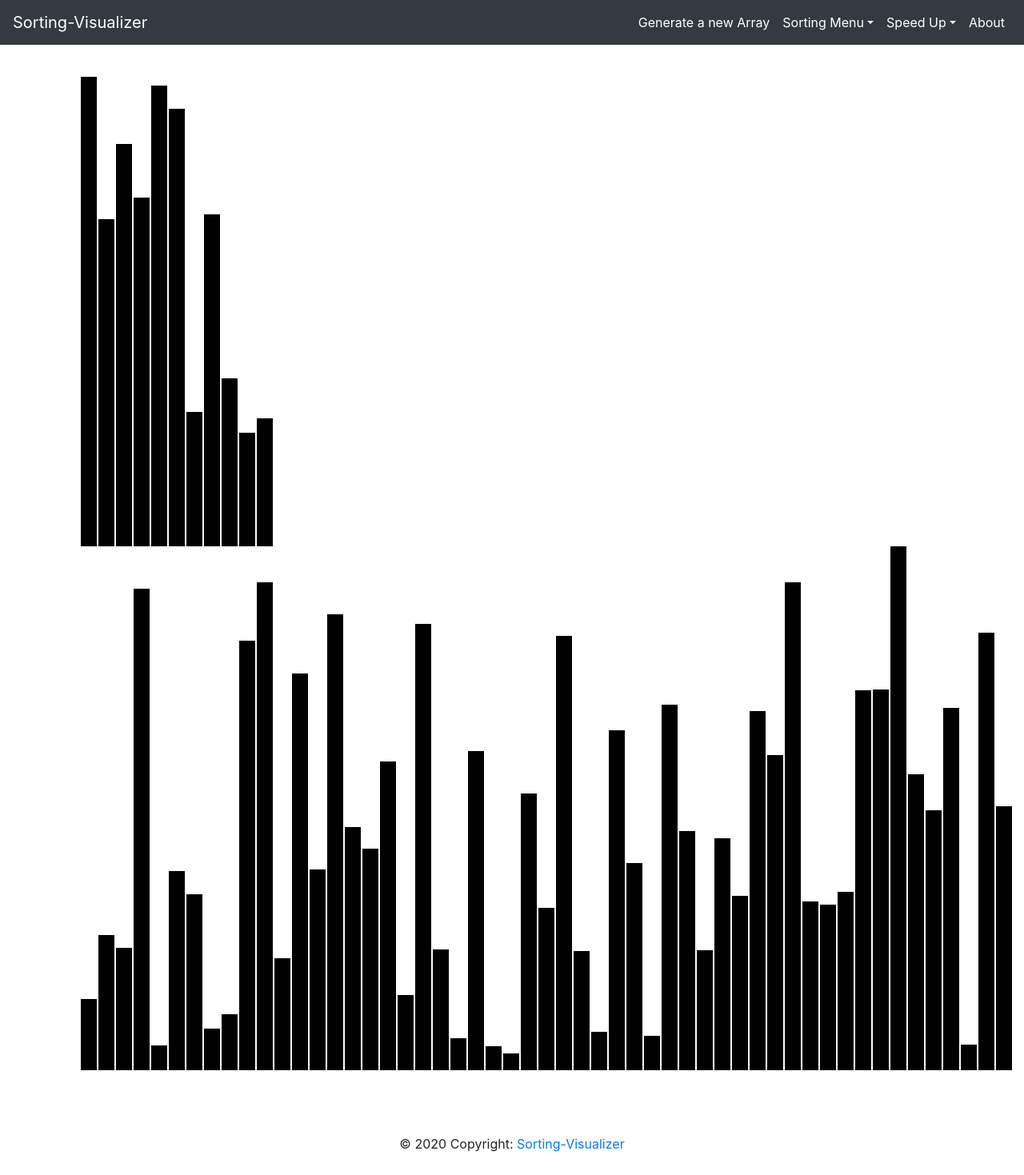
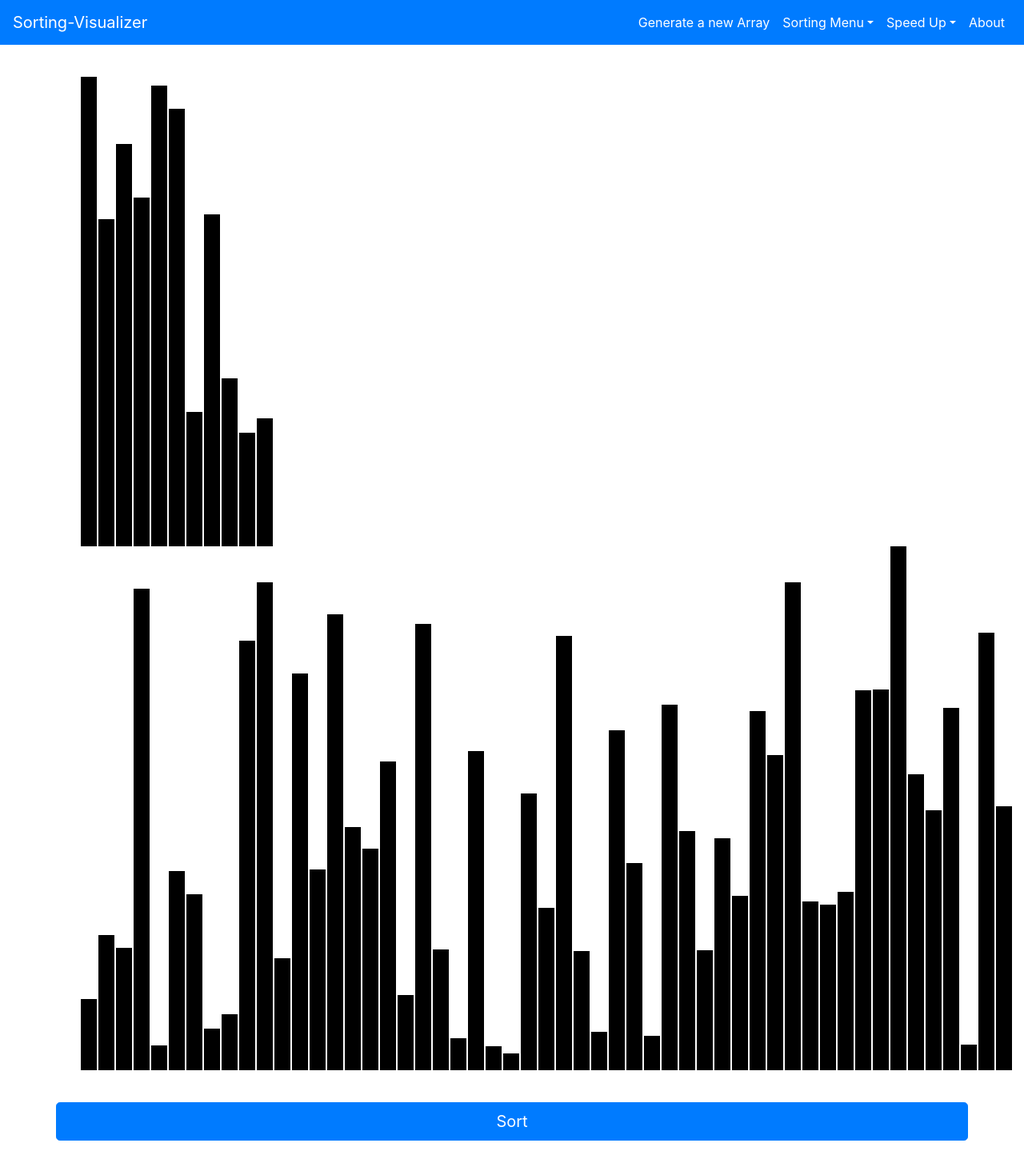
Before and after one commit to sarabjeet1313/Live-Sortings, a React (Create React App) app: page / in a window 1280 px wide. Shown: the top 1469 px of the page at 80% size. Built offline with nearby package versions, Linux system fonts and the light colour scheme.

Commit message:
Managing speed apis

```diff
--- a/src/Nav_Footer/Footer.jsx
+++ b/src/Nav_Footer/Footer.jsx
@@ -4,12 +4,14 @@ class Footer extends Component {
   state = {};
   render() {
     return (
+      <>
         <footer class="page-footer font-small unique-color-dark pt-4">
           <div class="footer-copyright text-center py-3">
             © 2020 Copyright:
             <a href="/"> Sorting-Visualizer</a>
           </div>
         </footer>
+      </>
     );
   }
 }
--- a/src/sort-visuals/modal.jsx
+++ b/src/sort-visuals/modal.jsx
@@ -17,7 +17,6 @@ class AboutModal extends Component {
             </Modal.Title>
           </Modal.Header>
           <Modal.Body>
-            <h4>Centered Modal</h4>
             <p>
               A bar chart based Visualizer that can visualize the sorting
               algorithms for you. It has the capability to visualize the
--- a/src/sort-visuals/sort-visualizer.jsx
+++ b/src/sort-visuals/sort-visualizer.jsx
@@ -7,7 +7,7 @@ import {
 } from "../sortingAlgorithms/sortingAlgorithms.js";
 import AboutModal from "./modal";
 import Footer from "../Nav_Footer/Footer";
-import { Navbar, Nav, NavDropdown } from "react-bootstrap";
+import { Navbar, Nav, NavDropdown, Button } from "react-bootstrap";
 
 const NUMBER_BARS = 64;
 const PRIMARY_COLOR = "black";
@@ -25,6 +25,7 @@ export default class SortingVisualizer extends Component {
       array: [],
       ANIMATION_SPEED_IN_MS: 75,
       show: false,
+      animation: "",
     };
   }
 
@@ -59,8 +60,16 @@ export default class SortingVisualizer extends Component {
     this.setState({ array });
   }
 
+  prepareMergeSort() {
+    const array = [...this.state.array];
+    this.setState({
+      animations: getMergeSortAnimations(array),
+      sort: "merge",
+    });
+  }
+
   mergeSort() {
-    const animations = getMergeSortAnimations(this.state.array);
+    const { animations } = this.state;
     for (let i = 0; i < animations.length; i++) {
       const arrayBars = document.getElementsByClassName("array-bar");
       const isColorChange = i % 3 !== 2;
@@ -83,8 +92,16 @@ export default class SortingVisualizer extends Component {
     }
   }
 
+  prepareQuickSort() {
+    const array = [...this.state.array];
+    this.setState({
+      animations: getQuickSortAnimations(array),
+      sort: "quick",
+    });
+  }
+
   quickSort() {
-    const animations = getQuickSortAnimations(this.state.array);
+    const { animations } = this.state;
     for (let i = 0; i < animations.length; i++) {
       const arrayBars = document.getElementsByClassName("array-bar");
       const isColorChange = i % 3 !== 2;
@@ -114,8 +131,16 @@ export default class SortingVisualizer extends Component {
     }
   }
 
+  prepareBubbleSort() {
+    const array = [...this.state.array];
+    this.setState({
+      animations: getBubbleSortAnimations(array),
+      sort: "bubble",
+    });
+  }
+
   bubbleSort() {
-    const animations = getBubbleSortAnimations(this.state.array);
+    const { animations } = this.state;
     for (let i = 0; i < animations.length; i++) {
       const arrayBars = document.getElementsByClassName("array-bar");
       const isColorChange = i % 3 !== 2;
@@ -145,27 +170,44 @@ export default class SortingVisualizer extends Component {
     }
   }
 
+  sort() {
+    switch (this.state.sort) {
+      case "bubble":
+        this.bubbleSort();
+        break;
+      case "quick":
+        this.quickSort();
+        break;
+      case "merge":
+        this.mergeSort();
+        break;
+      default:
+        break;
+    }
+  }
+
   render() {
+    console.log("Rendering visualizer");
     const { array } = this.state;
     let hideModalShow = () => {
       this.setState({ show: false });
     };
     return (
       <div>
-        <Navbar variant="dark" bg="dark" expand="lg" sticky="top">
+        <Navbar variant="dark" bg="primary" expand="lg" sticky="top">
           <Navbar.Brand href="/">Sorting-Visualizer</Navbar.Brand>
           <Nav className="ml-auto">
             <Nav.Link active href="/">
               Generate a new Array
             </Nav.Link>
             <NavDropdown title="Sorting Menu" id="nav-dropdown">
-              <NavDropdown.Item onClick={() => this.bubbleSort()}>
+              <NavDropdown.Item onClick={() => this.prepareBubbleSort()}>
                 Bubble Sort
               </NavDropdown.Item>
-              <NavDropdown.Item onClick={() => this.quickSort()}>
+              <NavDropdown.Item onClick={() => this.prepareQuickSort()}>
                 Quick Sort
               </NavDropdown.Item>
-              <NavDropdown.Item onClick={() => this.mergeSort()}>
+              <NavDropdown.Item onClick={() => this.prepareMergeSort()}>
                 Merge Sort
               </NavDropdown.Item>
             </NavDropdown>
@@ -198,6 +240,15 @@ export default class SortingVisualizer extends Component {
             ))}
           </div>
         </div>
+        <Button
+          variant="primary"
+          className="container"
+          size="lg"
+          block
+          onClick={() => this.sort()}
+        >
+          Sort
+        </Button>
         <Footer />
       </div>
     );
```
Lines whose indentation alone changed are shown as unchanged.
